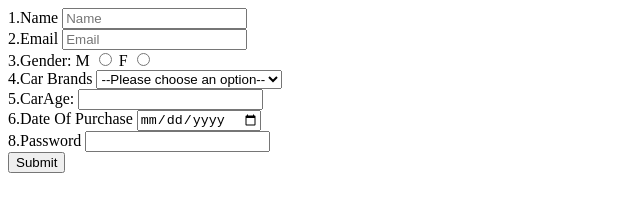
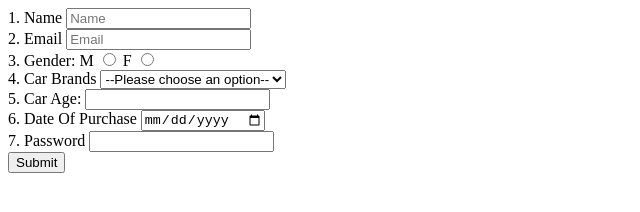
Before and after one commit to acciojob/car-insurance-form-rajeshycode, a website: page main.html in a window 1280 px wide. Shown: the full height of the page, 0-640 px from the left. Drawn offline with Linux system fonts and the light colour scheme.

Commit message:
created a submission

```diff
--- a/main.html
+++ b/main.html
@@ -1,58 +1,50 @@
 <!DOCTYPE html>
-
 <html>
-
 <head>
     <link rel="stylesheet" href="styles.css">
 </head>
-
 <body>
     <form id="my-form" method="post">
         <div>
-			<label for="name">1.Name</label>
-			<input type="text" id="name" placeholder="Name" required>
+            <label for="name">1. Name</label>
+            <input type="text" id="name" name="name" placeholder="Name" required>
         </div>
         <div>
-			<label for="email">2.Email</label>
-			<input type="email" id="email" placeholder="Email" required>
+            <label for="email">2. Email</label>
+            <input type="email" id="email" name="email" placeholder="Email" required>
         </div>
         <div>
-				<!-- 3. -->
-			 <label for="gender">3.Gender:</label>
+            <label for="gender">3. Gender:</label>
             <label for="gender_m">M</label>
             <input type="radio" id="gender_m" name="gender" required>
-			  <label for="gender">F</label>
+            <label for="gender_f">F</label>
             <input type="radio" id="gender_f" name="gender" required>
         </div>
         <div>
-			<label for="cars">4.Car Brands</label>
-			  <select name="cars" id="cars" required>
+            <label for="cars">4. Car Brands</label>
+            <select name="cars" id="cars">
                 <option value="" disabled selected>--Please choose an option--</option>
-				  <option>BMW</option>
-				  <option>Audi</option>
-				  <option>Mercedez</option>
+                <option value="BMW">BMW</option>
+                <option value="Audi">Audi</option>
+                <option value="Mercedez">Mercedez</option>
             </select>
         </div>
         <div>
-			 <label for="Carage">5.CarAge:</label>
-			 <input type="number" id="Carage" min="0" required >
+            <label for="carage">5. Car Age:</label>
+            <input type="number" id="carage" name="carage" min="0" required>
         </div>
         <div>
-			<label for="dop">6.Date Of Purchase</label>
-			<input type="date" id="dop" required>
+            <label for="dop">6. Date Of Purchase</label>
+            <input type="date" id="dop" name="dop" required>
         </div>
         <div>
-			 <label for="password">8.Password</label>
-			 <input type="password" id="password" required>
+            <label for="password">7. Password</label>
+            <input type="password" id="password" name="password" required>
         </div>
         <div>
             <button type="submit">Submit</button>
         </div>
     </form>
-	<!-- the entire body must be written by student -->
-    <script type="text/javascript" src="./script.js">
-</script>
-
+    <script type="text/javascript" src="./script.js"></script>
 </body>
-
 </html>
```
Lines whose indentation alone changed are shown as unchanged.
